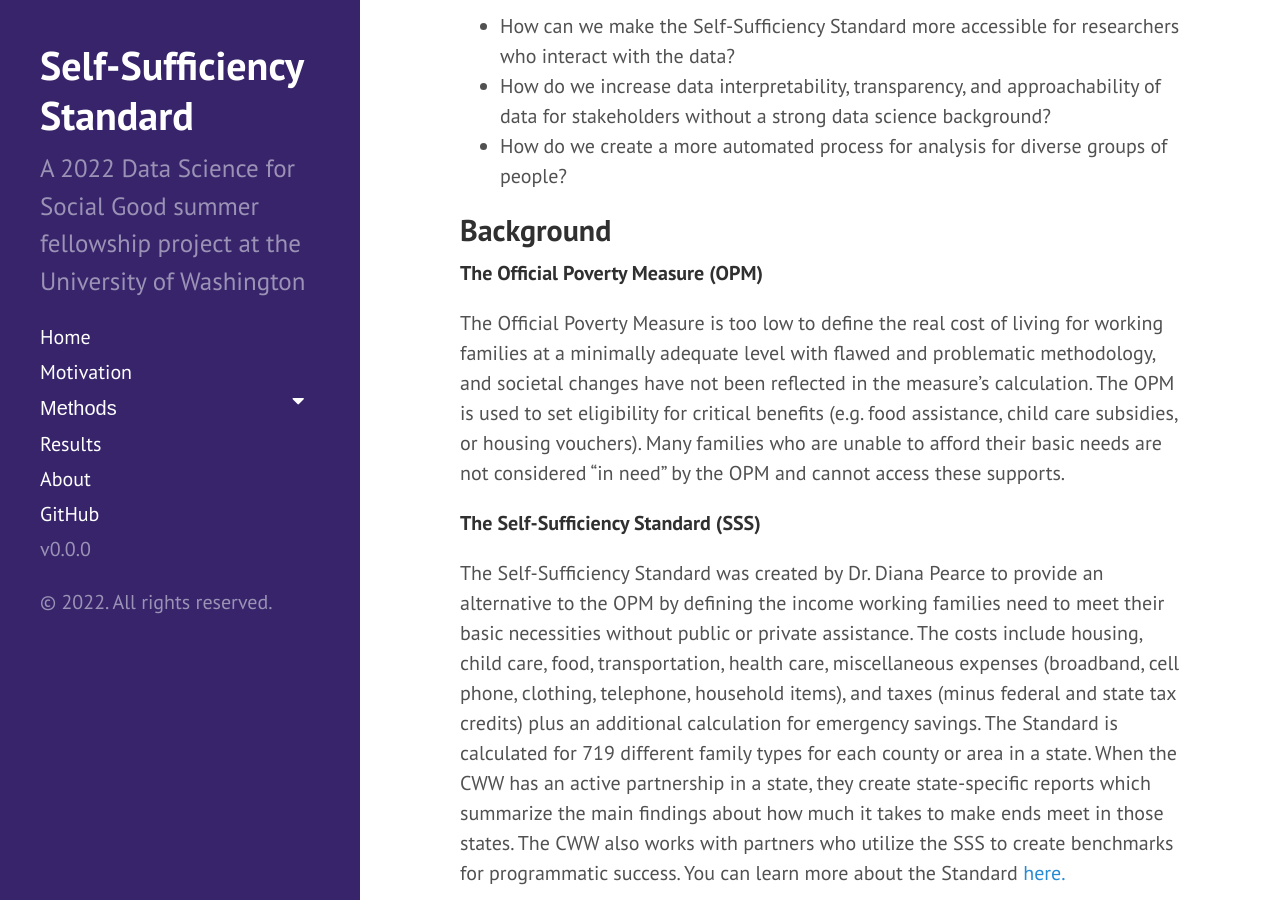
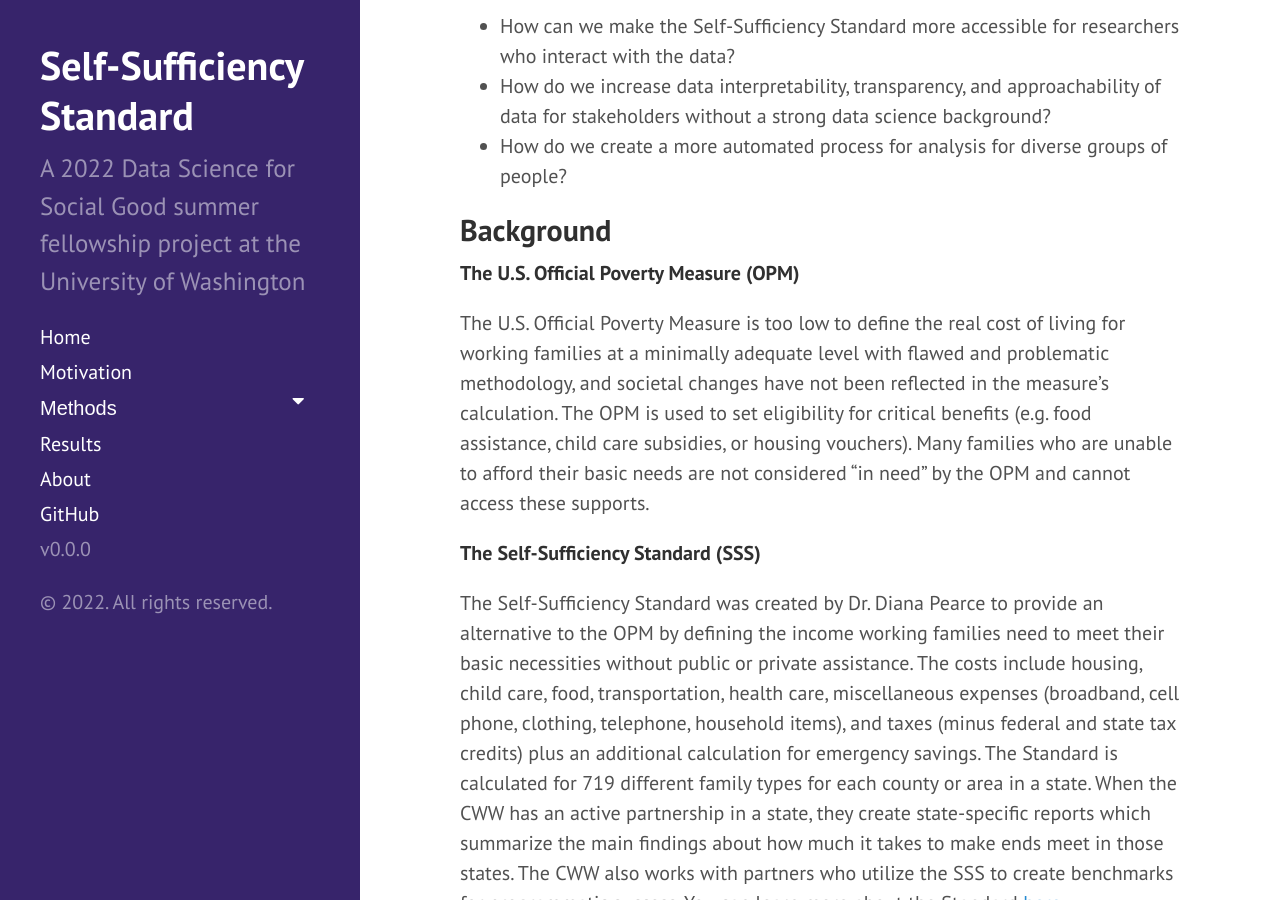
Before and after one commit to uwescience/DSSG2022-Self-Sufficiency, a Jekyll site: the page built from motivation.md, in a window 1280 px wide and 900 px high, scrolled down 347 px. Built offline with Jekyll 4.4.1, drawn with Linux system fonts in a browser that asks for light colours.

```diff
--- a/motivation.md
+++ b/motivation.md
@@ -17,9 +17,9 @@ The Self-Sufficiency Project seeks to answer:
 ## **Background**
 
 
-**The Official Poverty Measure (OPM)**
+**The U.S. Official Poverty Measure (OPM)**
 
-The Official Poverty Measure is too low to define the real cost of living for working families at a minimally adequate level with flawed and problematic methodology, and societal changes have not been reflected in the measure’s calculation. The OPM is used to set eligibility for critical benefits (e.g. food assistance, child care subsidies, or housing vouchers). Many families who are unable to afford their basic needs are not considered “in need” by the OPM and cannot access these supports.
+The U.S. Official Poverty Measure is too low to define the real cost of living for working families at a minimally adequate level with flawed and problematic methodology, and societal changes have not been reflected in the measure’s calculation. The OPM is used to set eligibility for critical benefits (e.g. food assistance, child care subsidies, or housing vouchers). Many families who are unable to afford their basic needs are not considered “in need” by the OPM and cannot access these supports.
 
 **The Self-Sufficiency Standard (SSS)**
 
```
